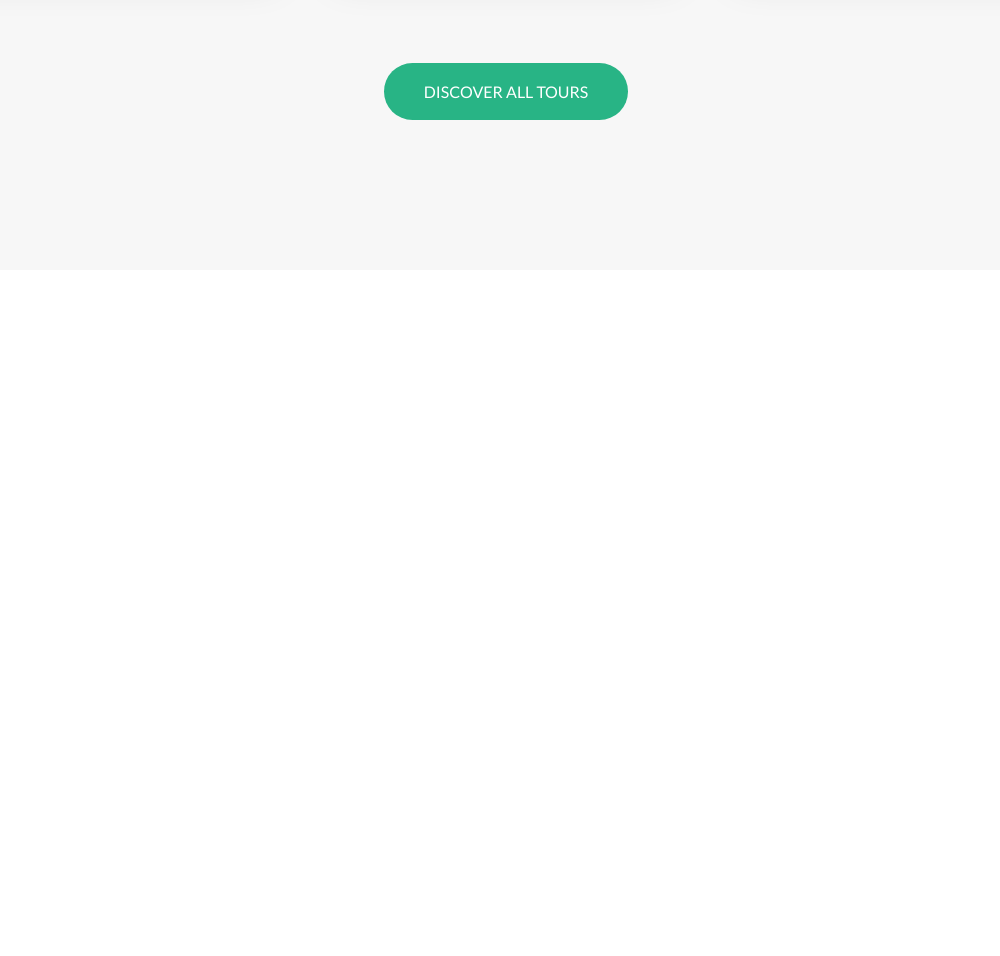
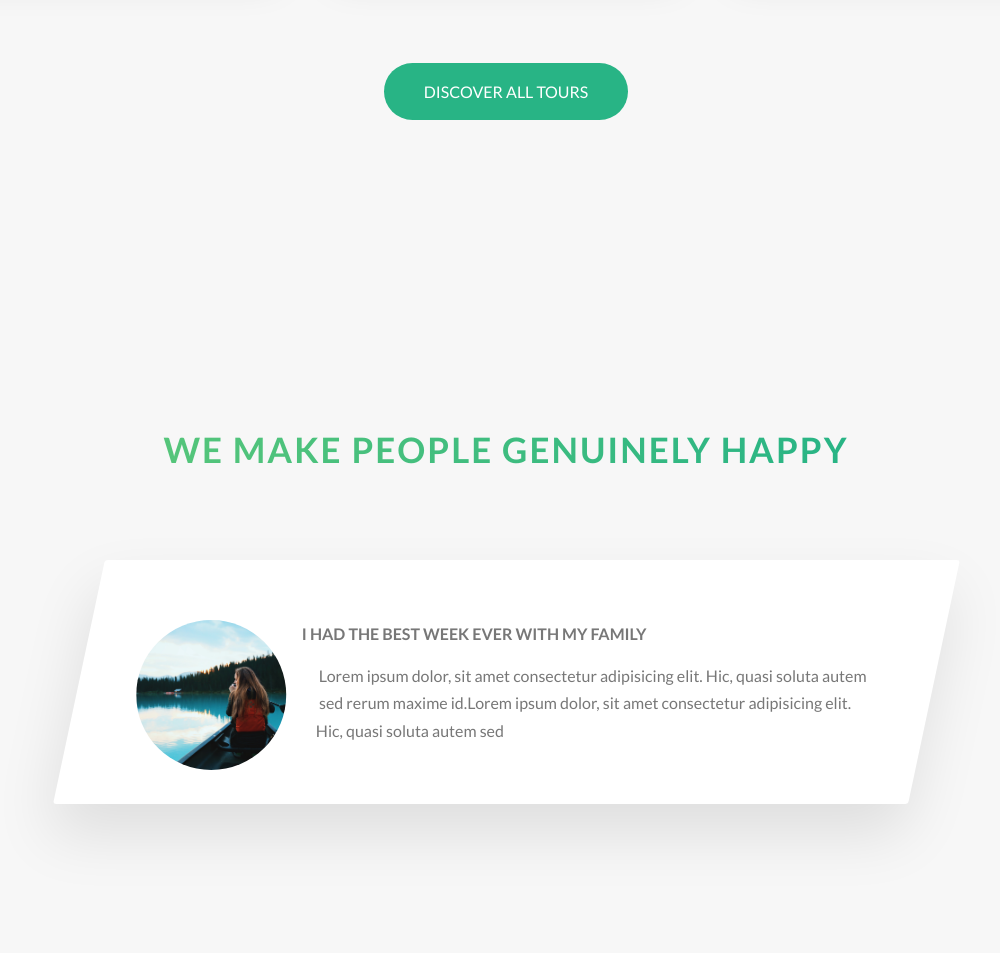
Before and after one commit to TagorPetrosian/Natours, a website: page index.html in a window 1280 px wide. Shown: the part 2958-3914 px from the top of the page, without its empty margins (134-1134 px from the left). Before the commit the page ends 3258 px from the top, so only its background shows below. Drawn offline with Linux system fonts and the light colour scheme.

Commit message:
Added section stories

```diff
--- a/index.html
+++ b/index.html
@@ -201,6 +201,27 @@
         <a href="#" class="btn btn--green">Discover all tours</a>
       </div>
     </section>
+    <section class="section-stories">
+      <div class="u-center-text u-margin-bottom-big">
+        <h2 class="heading-secondary">
+          We make people genuinely happy
+        </h2>
+      </div>
+      <div class="row">
+        <div class="story">
+          <figure class="story__shape">
+            <img src="./img/nat-8.jpg" alt="Person on a tour" class="story__img">
+          </figure>
+          <div class="story__text">
+            <h3 class="heading-tertiary u-margin-bottom-small">
+              I had the best week ever with my family
+            </h3>
+            <p>Lorem ipsum dolor, sit amet consectetur adipisicing elit. Hic, quasi soluta autem sed rerum maxime
+              id.Lorem ipsum dolor, sit amet consectetur adipisicing elit. Hic, quasi soluta autem sed </p>
+          </div>
+        </div>
+      </div>
+    </section>
   </main>
   <!-- <section class="grid-test">
     <div class="row">
--- /dev/null
+++ b/sass/components/_story.scss
@@ -0,0 +1,30 @@
+.story {
+  width: 75%;
+  margin: 0 auto;
+  box-shadow: 0 3rem 6rem rgba($color-black, 0.1);
+  background-color: $color-white;
+  border-radius: 3px;
+  padding: 6rem;
+  padding-left: 9rem;
+  font-size: $default-font-size;
+  transform: skewX(-12deg);
+
+  &__shape {
+    width: 15rem;
+    height: 15rem;
+    float: left;
+    -webkit-shape-outside: circle(50% at 50% 50%);
+    shape-outside: circle(50% at 50% 50%);
+    -webkit-clip-path: circle(50% at 50% 50%);
+    clip-path: circle(50% at 50% 50%);
+    transform: translateX(-3rem) skewX(12deg);
+  }
+
+  &__text {
+    transform: skewX(12deg);
+  }
+
+  &__img {
+    height: 100%;
+  }
+}
--- a/sass/main.scss
+++ b/sass/main.scss
@@ -11,6 +11,7 @@
 @import "components/composition";
 @import "components/feature-box";
 @import "components/card";
+@import "components/story";
 @import "layout/header";
 @import "layout/grid";
 
--- a/sass/pages/_home.scss
+++ b/sass/pages/_home.scss
@@ -26,3 +26,9 @@
   padding: 25rem 0 15rem 0;
   margin-top: -11.5rem;
 }
+
+.section-stories {
+  padding: 15rem 0;
+  background-color: $color-grey-light-1;
+
+}
```
Also changed, not shown: css/style.css.
